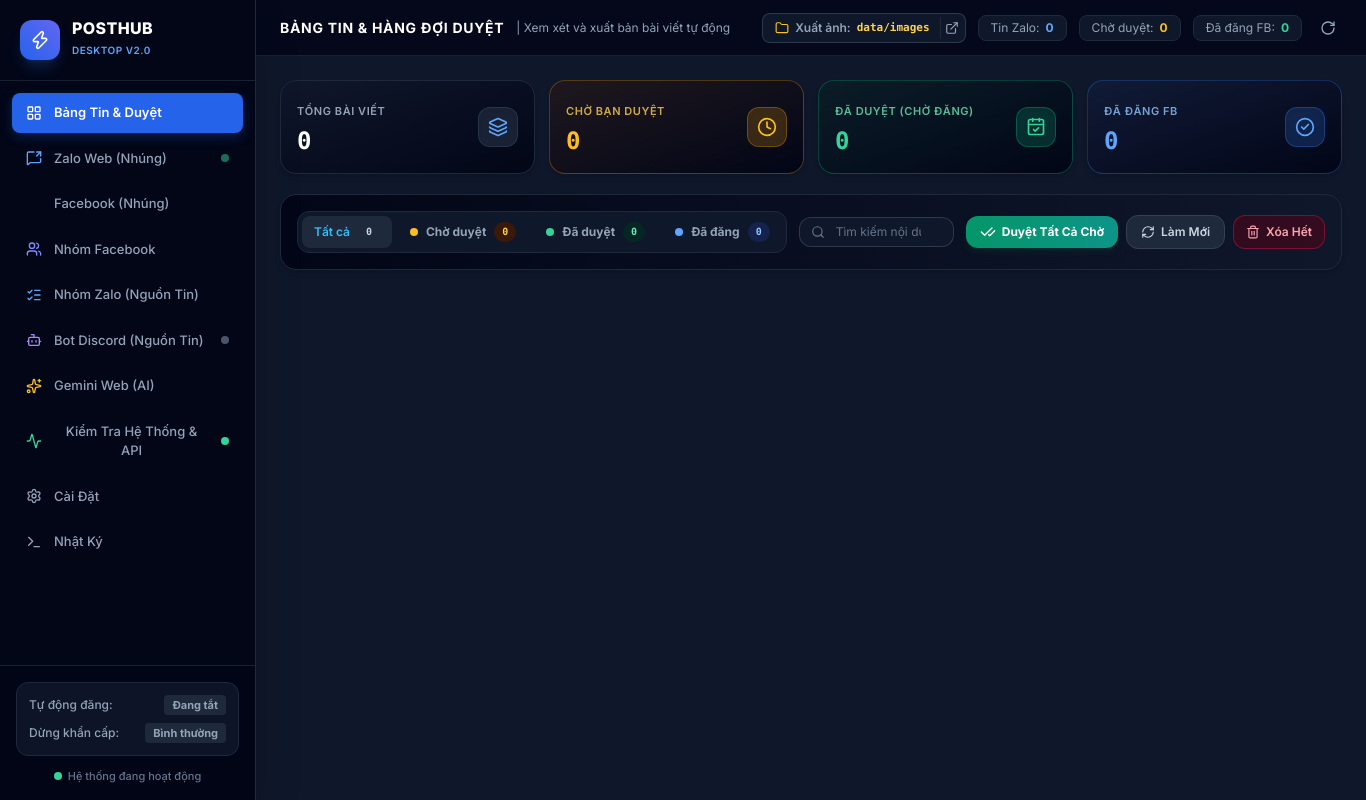
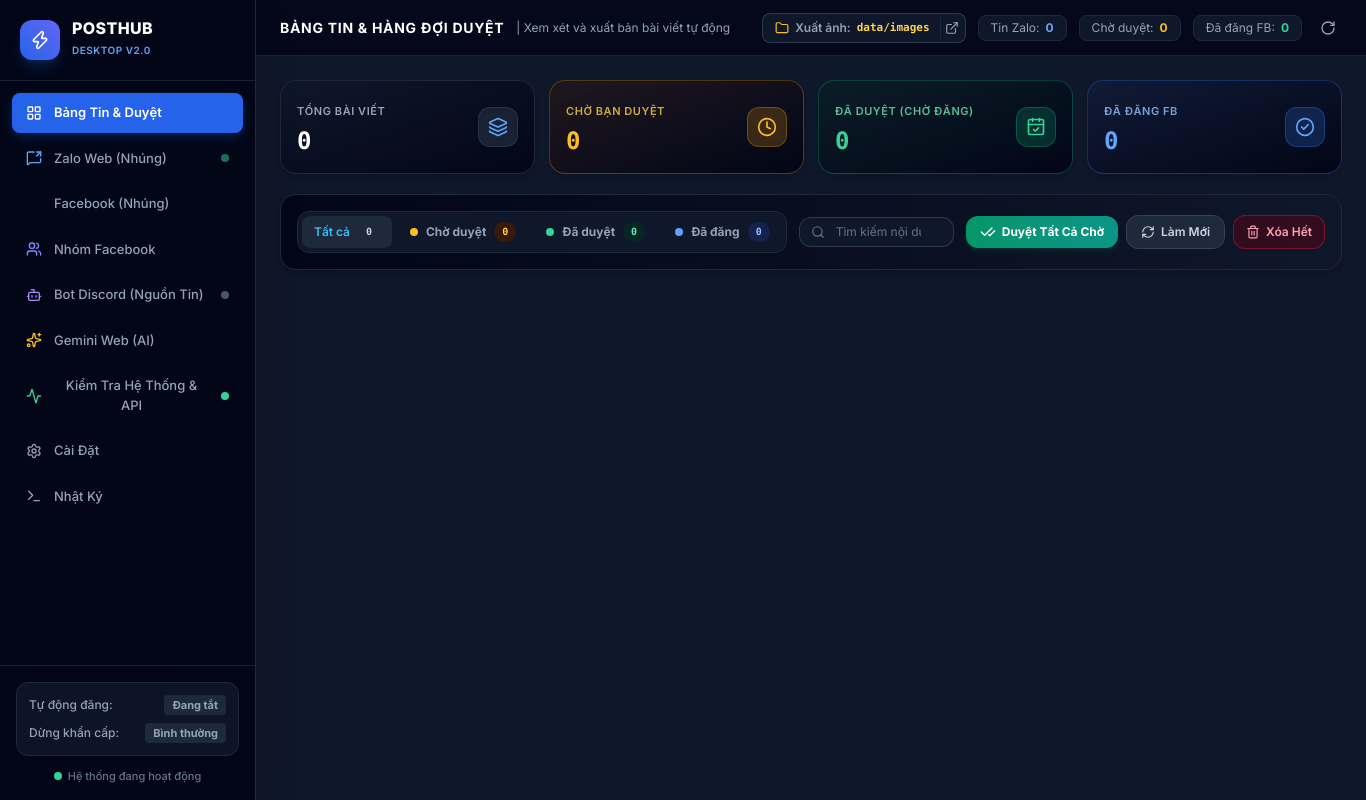
Before and after one commit to hoangbao-code/tool-fb-automation, an Electron app: page public/index.html in a window 1366 px wide. Drawn offline with nearby package versions, Linux system fonts and the light colour scheme; no server answers.

Commit message:
chore: remove Nhóm Zalo from sidebar navigation

```diff
--- a/public/index.html
+++ b/public/index.html
@@ -53,13 +53,6 @@
                 <button onclick="switchTab('groups')" id="tab-btn-groups" class="nav-btn">
                     <i data-lucide="users" class="w-4 h-4 text-indigo-400"></i>
                     <span>Nhóm Facebook</span>
-                </button>
-
-                <!-- Tab: Groups Zalo -->
-                <button onclick="switchTab('zalo-groups')" id="tab-btn-zalo-groups" class="nav-btn">
-                    <i data-lucide="list-checks" class="w-4 h-4 text-blue-400"></i>
-                    <span>Nhóm Zalo (Nguồn Tin)</span>
-                    <span id="badge-zalo-groups-count" class="ml-auto bg-blue-500/20 text-blue-300 text-[10px] font-bold px-2 py-0.5 rounded-full hidden">0</span>
                 </button>
 
                 <!-- Tab: Bot Discord -->
```
